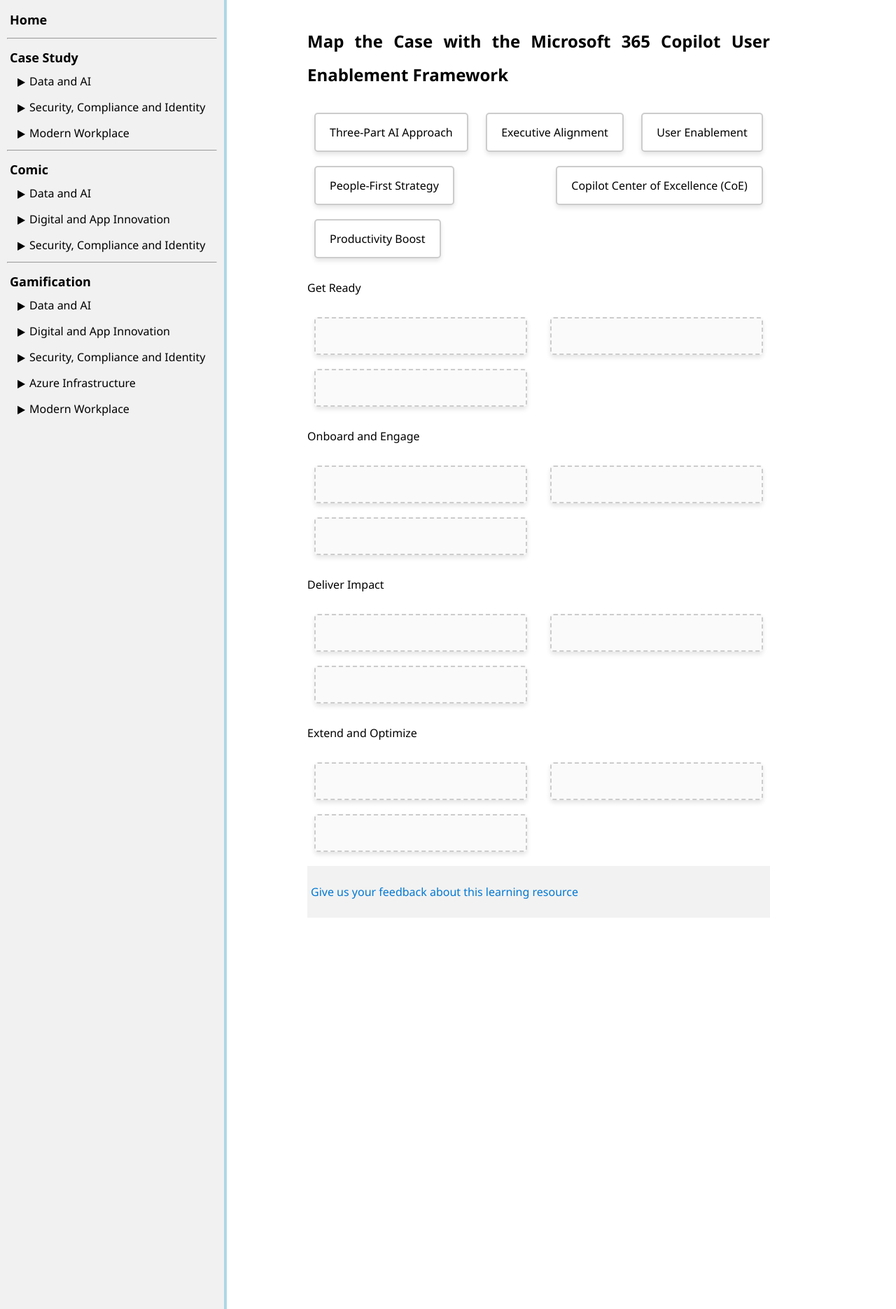
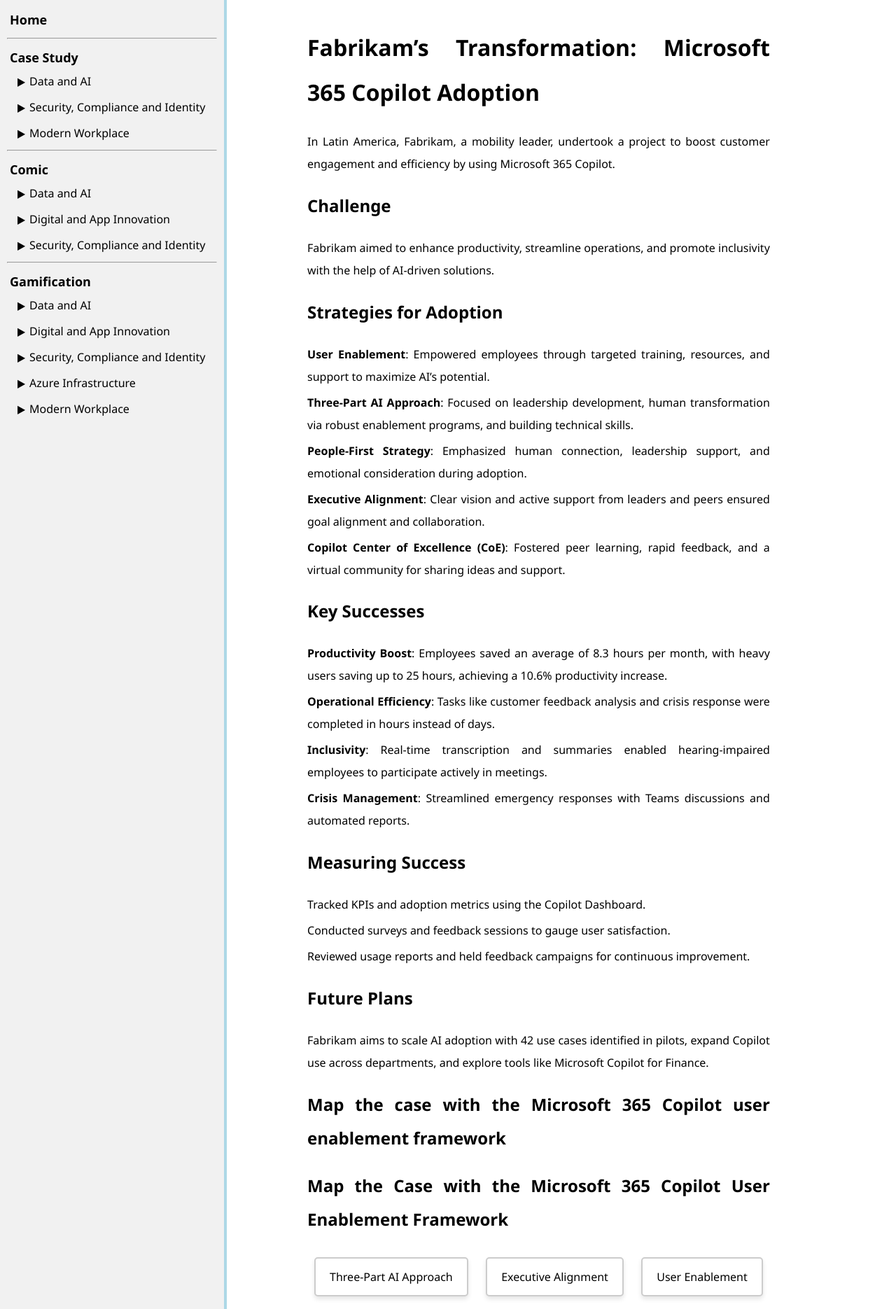
Before and after one commit to ningweinw/iengage, a Jekyll site: the page built from project-files/case-study/Modern Workspace/Microsoft 365 Copilot Adoption.md, in a window 1280 px wide. Shown: the top 1870 px of the page at 70% size. Built offline with Jekyll 4.4.1, drawn with Linux system fonts in a browser that asks for light colours.

Commit message:
Update Microsoft 365 Copilot Adoption.md

```diff
--- a/project-files/case-study/Modern Workspace/Microsoft 365 Copilot Adoption.md
+++ b/project-files/case-study/Modern Workspace/Microsoft 365 Copilot Adoption.md
@@ -6,6 +6,37 @@
 courses: [MS-4005, MS-4007]
 ---
 
+
+# Fabrikam’s Transformation: Microsoft 365 Copilot Adoption
+
+In Latin America, Fabrikam, a mobility leader, undertook a project to boost customer engagement and efficiency by using Microsoft 365 Copilot.
+
+## Challenge
+Fabrikam aimed to enhance productivity, streamline operations, and promote inclusivity with the help of AI-driven solutions.
+
+## Strategies for Adoption
+- **User Enablement**: Empowered employees through targeted training, resources, and support to maximize AI’s potential.
+- **Three-Part AI Approach**: Focused on leadership development, human transformation via robust enablement programs, and building technical skills.
+- **People-First Strategy**: Emphasized human connection, leadership support, and emotional consideration during adoption.
+- **Executive Alignment**: Clear vision and active support from leaders and peers ensured goal alignment and collaboration.
+- **Copilot Center of Excellence (CoE)**: Fostered peer learning, rapid feedback, and a virtual community for sharing ideas and support.
+
+## Key Successes
+- **Productivity Boost**: Employees saved an average of 8.3 hours per month, with heavy users saving up to 25 hours, achieving a 10.6% productivity increase.
+- **Operational Efficiency**: Tasks like customer feedback analysis and crisis response were completed in hours instead of days.
+- **Inclusivity**: Real-time transcription and summaries enabled hearing-impaired employees to participate actively in meetings.
+- **Crisis Management**: Streamlined emergency responses with Teams discussions and automated reports.
+
+## Measuring Success
+- Tracked KPIs and adoption metrics using the Copilot Dashboard.
+- Conducted surveys and feedback sessions to gauge user satisfaction.
+- Reviewed usage reports and held feedback campaigns for continuous improvement.
+
+## Future Plans
+Fabrikam aims to scale AI adoption with 42 use cases identified in pilots, expand Copilot use across departments, and explore tools like Microsoft Copilot for Finance.
+
+
+## Map the case with the Microsoft 365 Copilot user enablement framework
 
 <html lang="en">
 <head>
```
